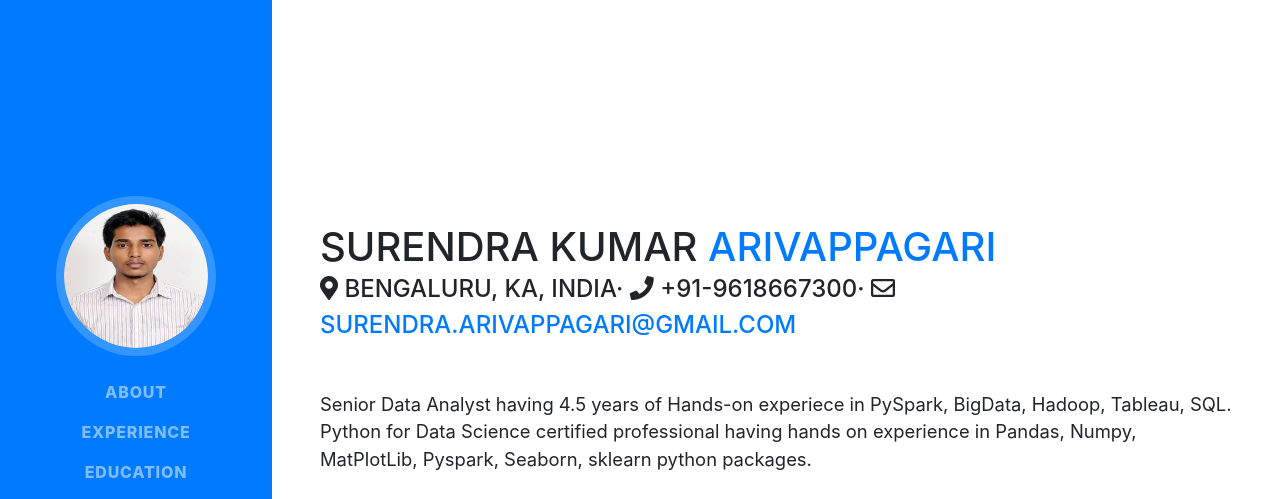
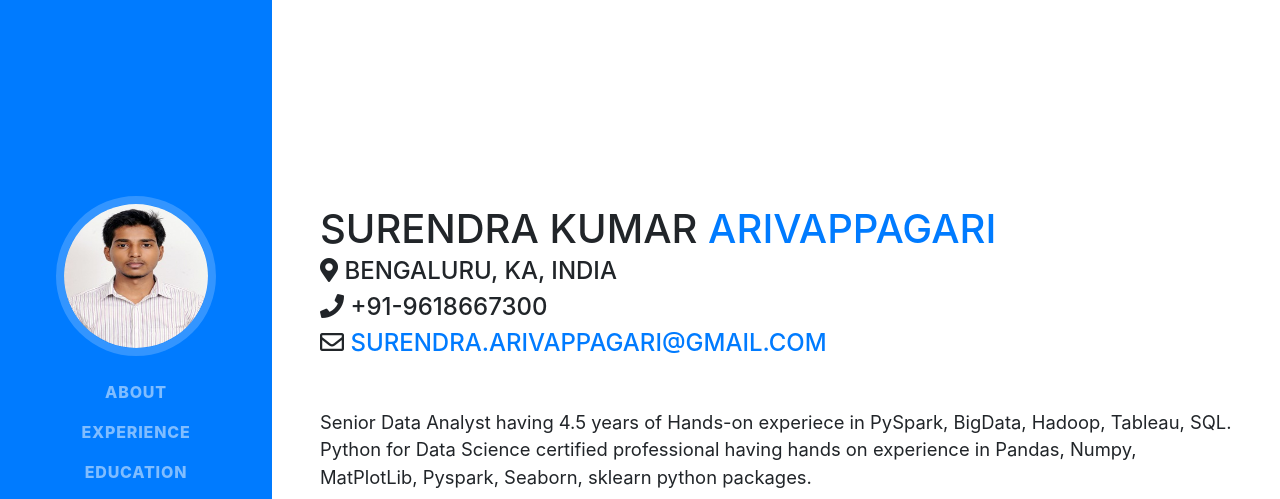
Before and after one commit to surendra-arivappagari/surendra-arivappagari.github.io, a website with bundled scripts: page index.html in a window 1280 px wide. Shown: the top 499 px of the page. Built offline with nearby package versions, Linux system fonts and the light colour scheme; a web font is replaced by a local one.

Commit message:
Sections

```diff
--- a/index.html
+++ b/index.html
@@ -67,8 +67,8 @@
             <span class="text-primary">Arivappagari</span>
           </h1>
           <div class="subheading mb-5">
-			<i class="fas fa-map-marker-alt"></i> Bengaluru, KA, INDIA·
-			<i class="fas fa-phone"></i> +91-9618667300·
+			<i class="fas fa-map-marker-alt"></i> Bengaluru, KA, INDIA </br>
+			<i class="fas fa-phone"></i> +91-9618667300 </br>
             <i class="far fa-envelope"></i> <a href="mailto:surendra.arivappagari@gmail.com">surendra.arivappagari@gmail.com</a>
           </div>
           <p class="lead mb-5">Senior Data Analyst having 4.5 years of Hands-on experiece in PySpark, BigData, Hadoop, Tableau, SQL.
```
